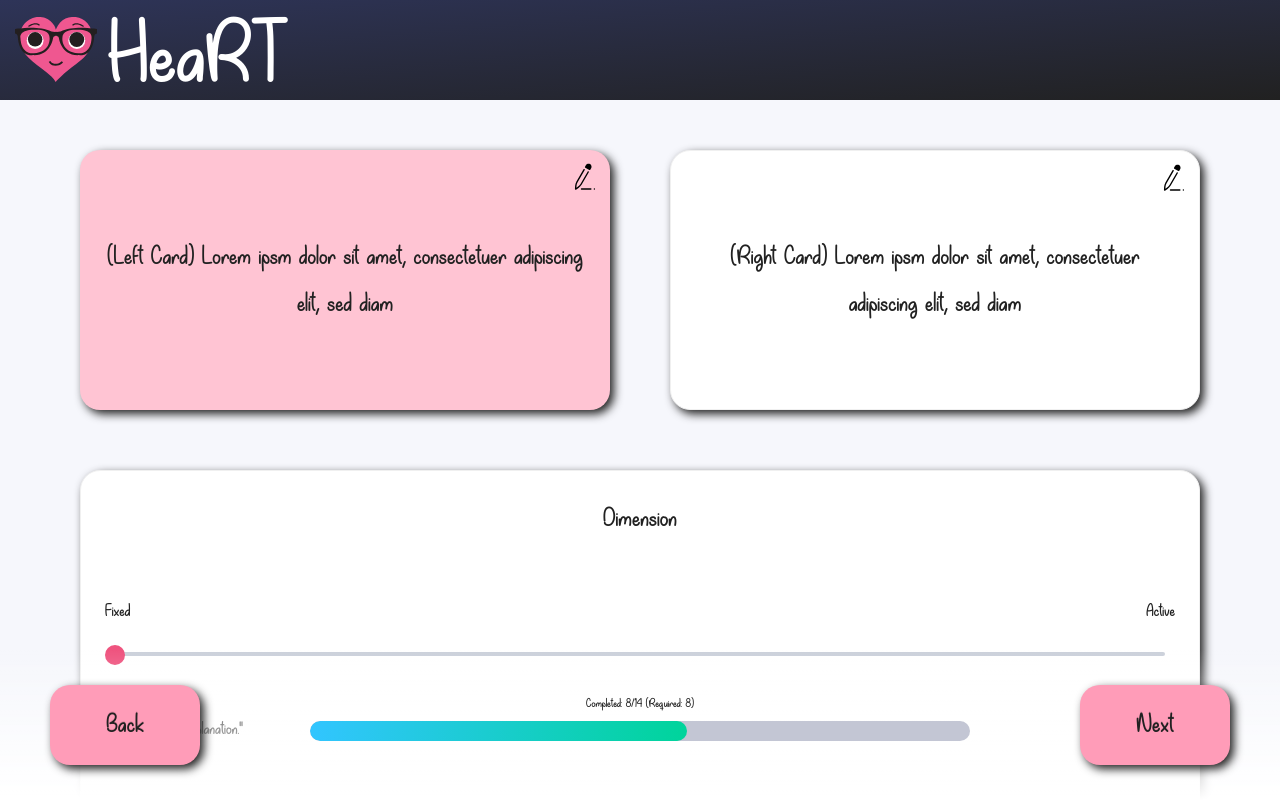
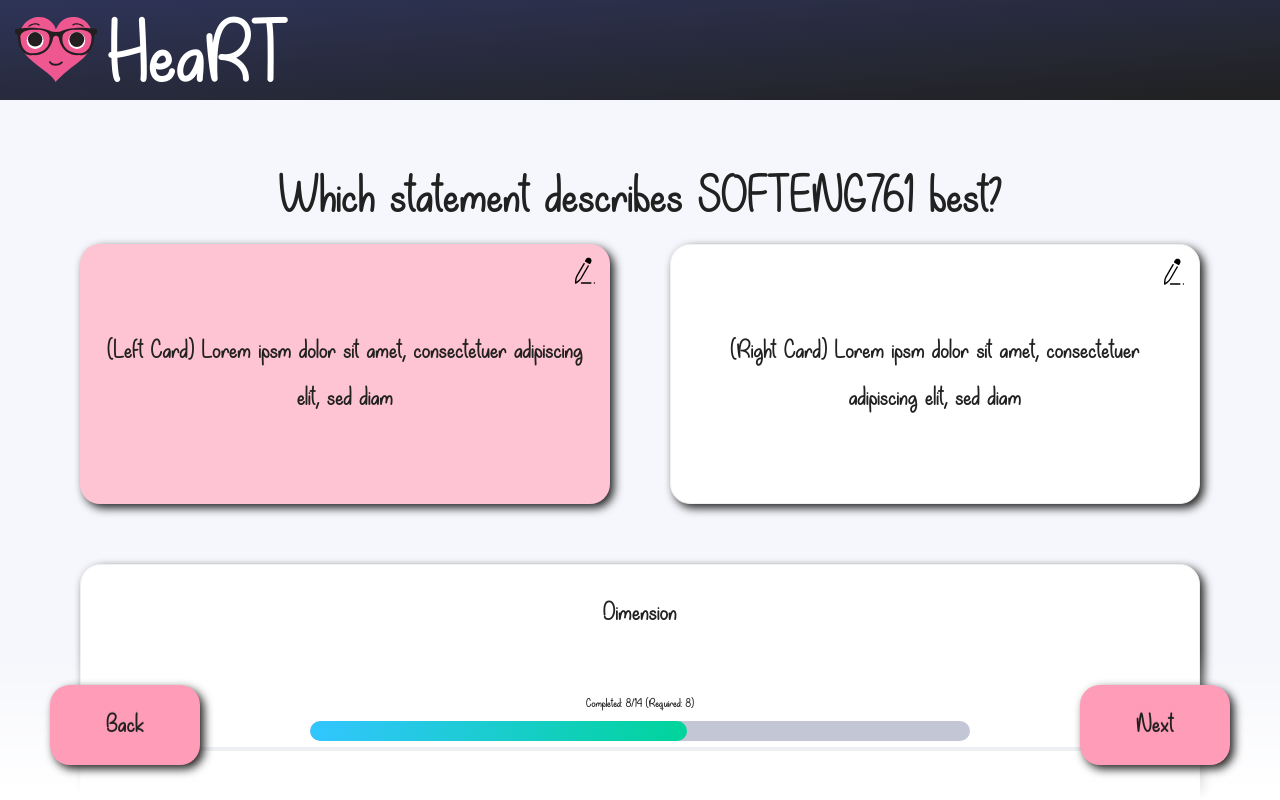
Before and after one commit to HeartUoA/HeaRT, a React (Create React App) app: page /DisplayCards in a window 1280 px wide. Both pictures are taken after a click on the picture 584 px from the left and 300 px from the top of the page. Shown: the top 800 px of the page. Built offline with nearby package versions, Linux system fonts and the light colour scheme.

Commit message:
feat(displaycards): change prompt when card is selected

```diff
--- a/src/pages/DisplayCards.tsx
+++ b/src/pages/DisplayCards.tsx
@@ -119,7 +119,9 @@ const DisplayCards: React.FC = () => {
       <div className="Content">
         <div>
           {isCardSelected ? (
-            ""
+            <Typography className="Statement">
+              Which statement describes SOFTENG761 best?
+            </Typography>
           ) : (
             <Typography className="Statement">Pick one statement</Typography>
           )}
```
